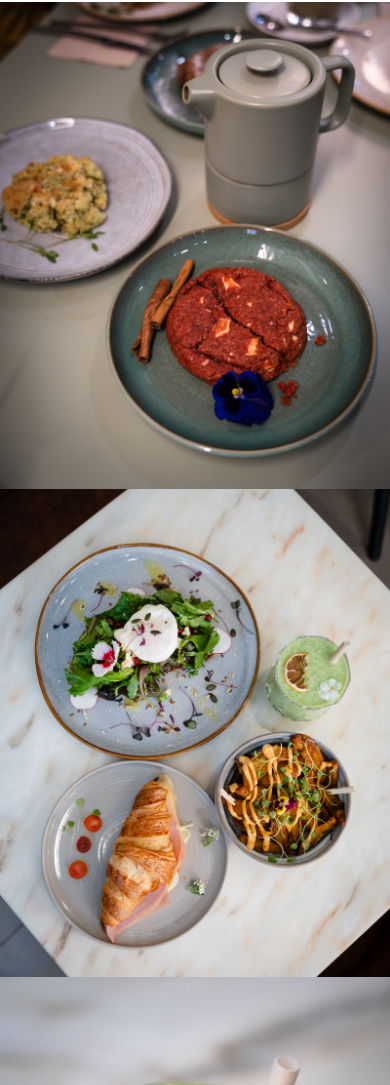
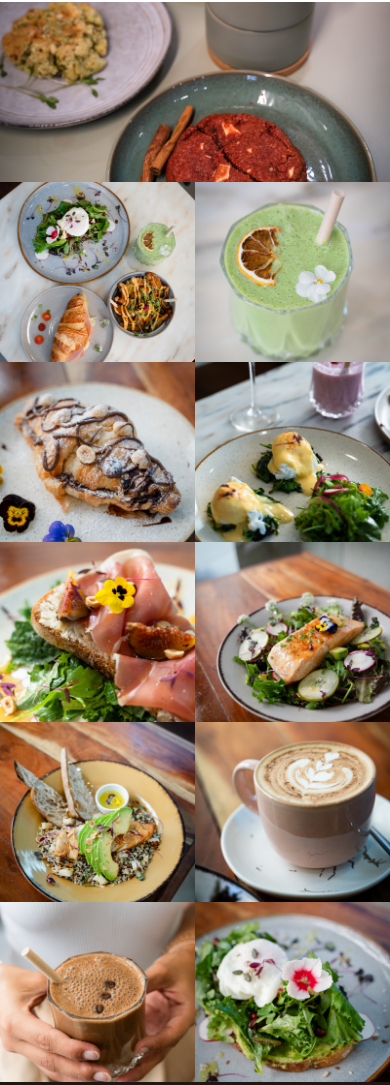
Before and after one commit to DuduFRG/LousCafe, a plain HTML site: page index.html in a window 390 px wide. Shown: the part 2228-3313 px from the top of the page. Drawn offline with nearby package versions, Linux system fonts and the light colour scheme; a web font is replaced by a local one.

Commit message:
Update style.css

```diff
--- a/css/style.css
+++ b/css/style.css
@@ -420,32 +420,35 @@ ul { list-style: none; }
   margin-top: 0.3rem;
 }
 
-/* ============ GALLERY GRID (CORRIGIDO) ============ */
-.gallery-section {
-  line-height: 0; /* remove gap between inline-block items */
-}
-.gallery-grid {
+/* ============ GALLERY MOSAIC (grid-template-areas, sem celulas vazias) ============ */
+.gallery-section { line-height: 0; }
+
+.gallery-mosaic {
   display: grid;
   grid-template-columns: repeat(4, 1fr);
-  grid-auto-rows: 320px;
+  grid-template-rows: 300px 300px 300px;
   gap: 0;
+  grid-template-areas:
+    "a  a  b  c"
+    "d  e  f  g"
+    "h  i  j  k";
 }
-/* First item spans 2 columns */
-.gallery-grid > .gallery-item:first-child {
-  grid-column: span 2;
-}
-/* 4-equal grid (food strip) */
-.gallery-grid--4 {
-  grid-template-columns: repeat(4, 1fr);
-}
-.gallery-grid--4 > .gallery-item:first-child {
-  grid-column: span 1; /* override the span-2 above */
-}
+
+.gm-a { grid-area: a; }
+.gm-b { grid-area: b; }
+.gm-c { grid-area: c; }
+.gm-d { grid-area: d; }
+.gm-e { grid-area: e; }
+.gm-f { grid-area: f; }
+.gm-g { grid-area: g; }
+.gm-h { grid-area: h; }
+.gm-i { grid-area: i; }
+.gm-j { grid-area: j; }
+.gm-k { grid-area: k; }
 
 .gallery-item {
   position: relative;
   overflow: hidden;
-  /* No aspect-ratio here so grid-auto-rows controls the height */
 }
 .gallery-item img {
   width: 100%; height: 100%;
@@ -461,32 +464,55 @@ ul { list-style: none; }
   transition: background 0.4s ease;
 }
 .gallery-item:hover .gallery-item__overlay {
-  background: rgba(28,24,20,0.25);
+  background: rgba(28,24,20,0.22);
+}
+
+/* Responsive: tablet - 2 colunas com empilhamento */
+@media (max-width: 900px) {
+  .gallery-mosaic {
+    grid-template-columns: 1fr 1fr;
+    grid-template-rows: repeat(6, 240px);
+    grid-template-areas:
+      "a  a"
+      "b  c"
+      "d  e"
+      "f  g"
+      "h  i"
+      "j  k";
+  }
+}
+
+/* Mobile: 1 coluna */
+@media (max-width: 520px) {
+  .gallery-mosaic {
+    grid-template-columns: 1fr 1fr;
+    grid-template-rows: repeat(6, 180px);
+    grid-template-areas:
+      "a  a"
+      "b  c"
+      "d  e"
+      "f  g"
+      "h  i"
+      "j  k";
+  }
+}
+
+/* Manter grid-grid para food strip caso ainda usado */
+.gallery-grid {
+  display: grid;
+  grid-template-columns: repeat(4, 1fr);
+  grid-auto-rows: 320px;
+  gap: 0;
+}
+.gallery-grid--4 > .gallery-item:first-child {
+  grid-column: span 1;
 }
 
 @media (max-width: 1024px) {
-  .gallery-grid {
-    grid-template-columns: repeat(2, 1fr);
-    grid-auto-rows: 260px;
-  }
-  .gallery-grid > .gallery-item:first-child {
-    grid-column: span 2;
-  }
-  .gallery-grid--4 > .gallery-item:first-child {
-    grid-column: span 1;
-  }
+  .gallery-grid { grid-template-columns: repeat(2, 1fr); grid-auto-rows: 260px; }
 }
 @media (max-width: 600px) {
-  .gallery-grid {
-    grid-template-columns: 1fr 1fr;
-    grid-auto-rows: 200px;
-  }
-  .gallery-grid > .gallery-item:first-child {
-    grid-column: span 2;
-  }
-  .gallery-grid--4 > .gallery-item:first-child {
-    grid-column: span 1;
-  }
+  .gallery-grid { grid-auto-rows: 200px; }
 }
 
 /* ============ MENU CTA SECTION ============ */
```
